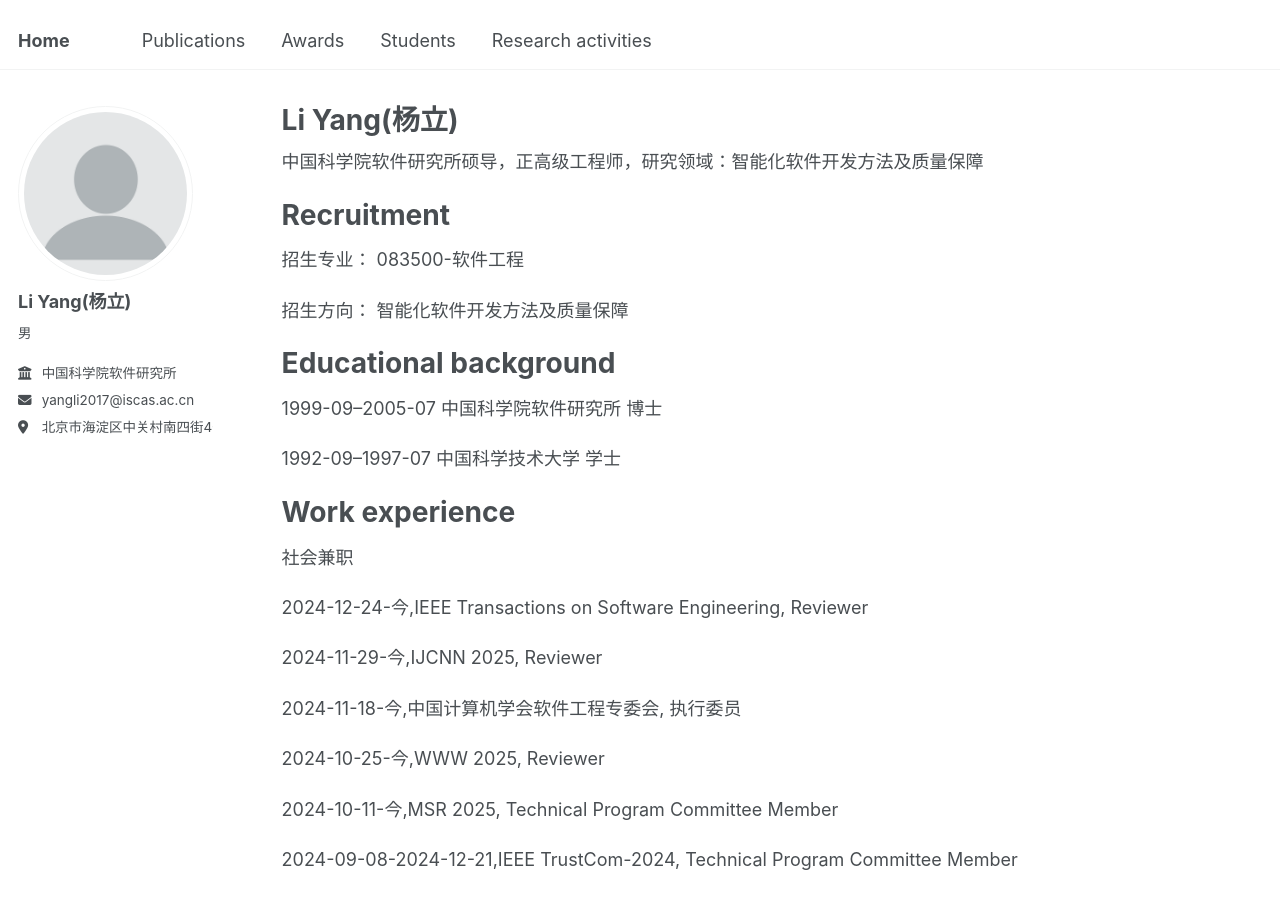
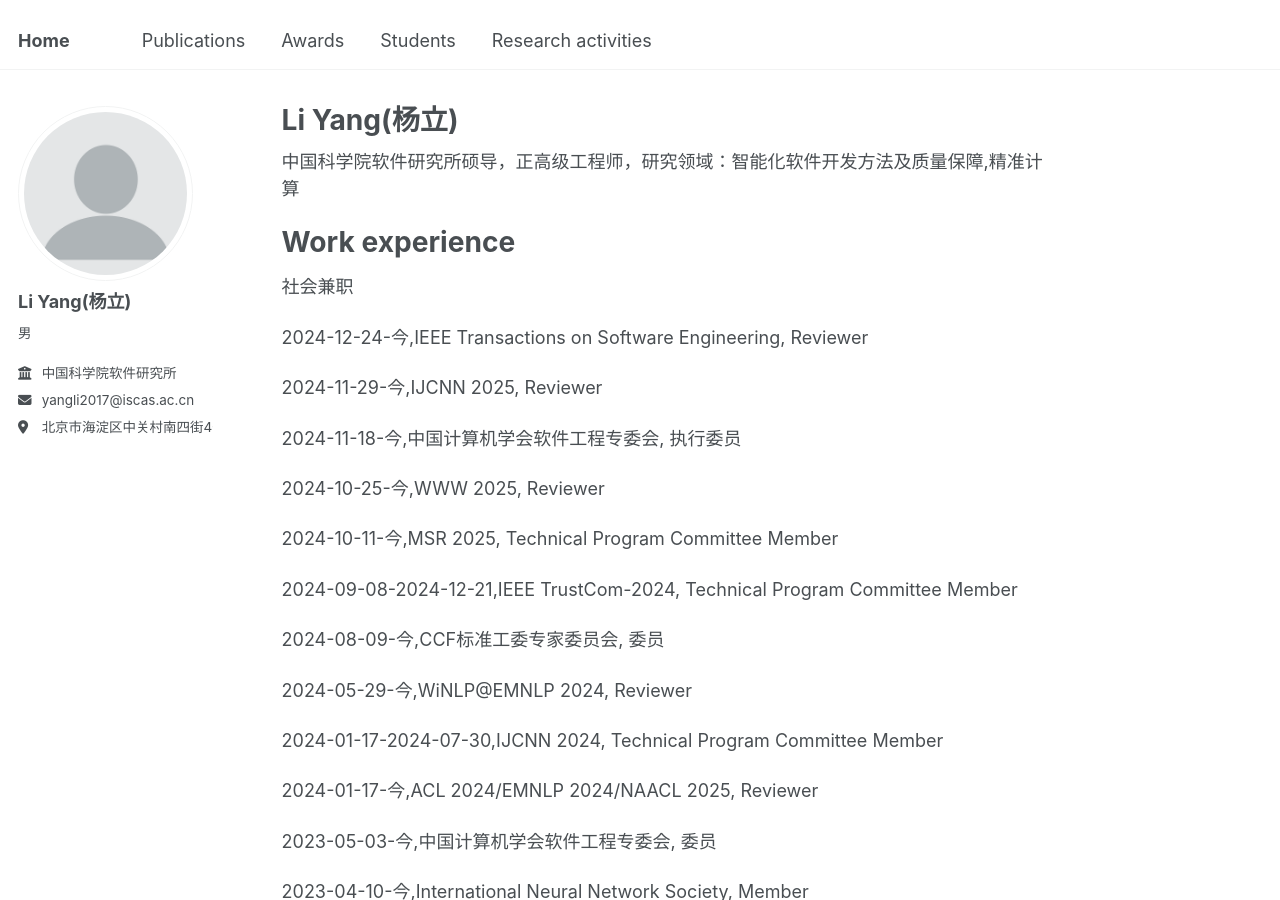
Before and after one commit to yangli8953/yangli8953.github.io, a Jekyll site: the page built from _pages/about.md, in a window 1280 px wide and 900 px high. Built offline with Jekyll 4.4.1, drawn with Linux system fonts in a browser that asks for light colours.

Commit message:
Update about.md

```diff
--- a/_pages/about.md
+++ b/_pages/about.md
@@ -7,19 +7,7 @@ redirect_from:
   - /about.html
 ---
 
-中国科学院软件研究所硕导，正高级工程师，研究领域：智能化软件开发方法及质量保障
-
-Recruitment
-======
-招生专业： 083500-软件工程
-
-招生方向： 智能化软件开发方法及质量保障
-
-Educational background
-======
-1999-09--2005-07   中国科学院软件研究所   博士
-
-1992-09--1997-07   中国科学技术大学   学士
+中国科学院软件研究所硕导，正高级工程师，研究领域：智能化软件开发方法及质量保障,精准计算
 
 Work experience
 ======
```
